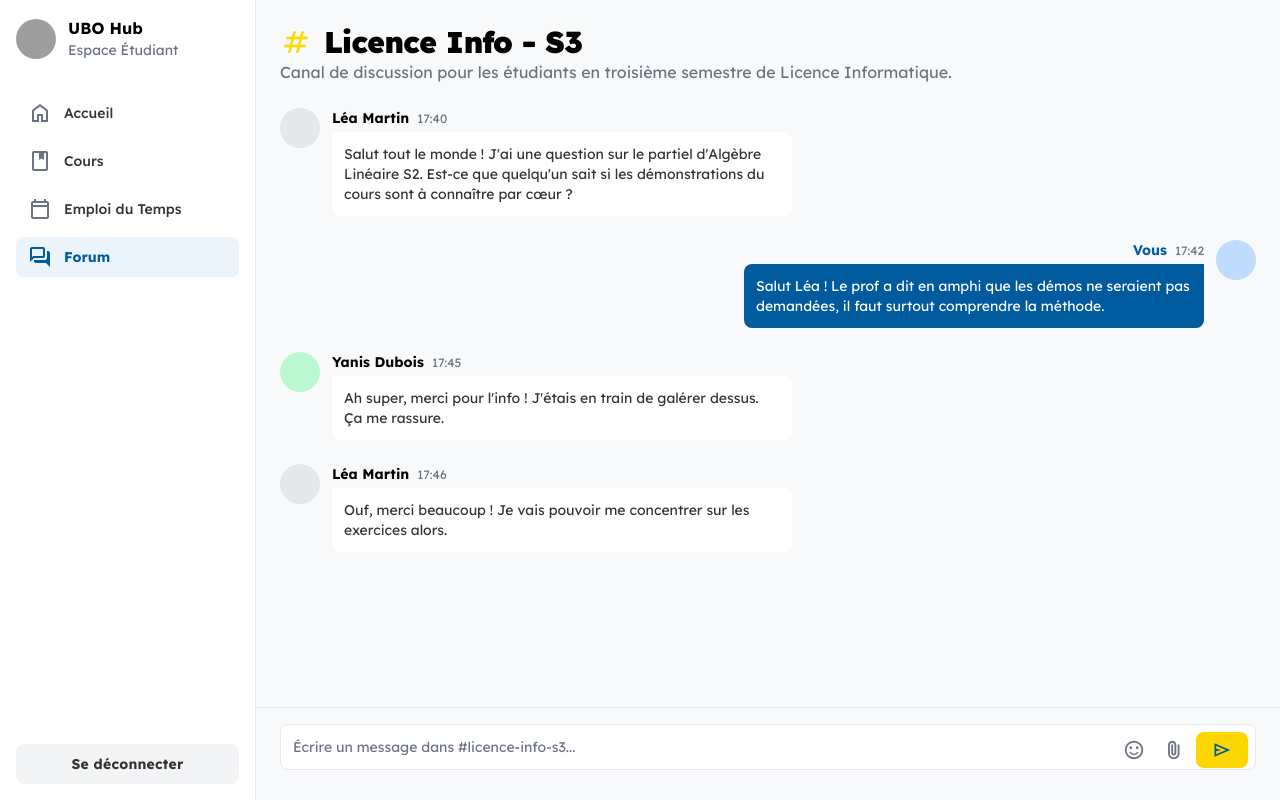
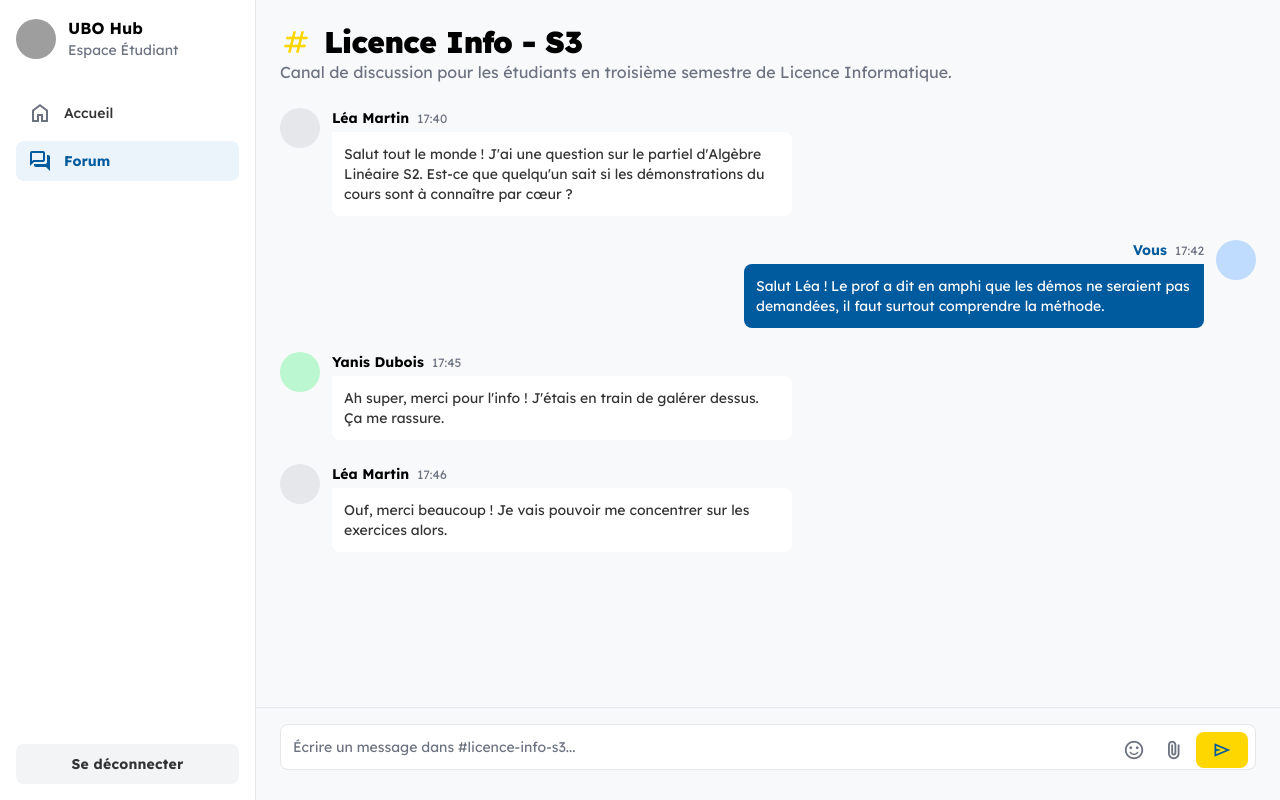
Before and after one commit to Lou-Simon/UBHome, a Django app: template templates/forum.html in a window 1280 px wide. Run offline with Django 4.2, Linux system fonts and the light colour scheme; the template is opened without the code that fills it, so the values that code supplies are empty; some libraries are stand-ins or nearby versions; grey boxes are pictures that could not be loaded.

Commit message:
correction forum

```diff
--- a/templates/forum.html
+++ b/templates/forum.html
@@ -60,14 +60,9 @@
 <span class="material-symbols-outlined text-subtle-light dark:text-subtle-dark">home</span>
 <p class="text-sm font-medium">Accueil</p>
 </a>
-<a class="flex items-center gap-3 px-3 py-2 rounded-lg hover:bg-active-light dark:hover:bg-active-dark/50" href="#">
-<span class="material-symbols-outlined text-subtle-light dark:text-subtle-dark">book</span>
-<p class="text-sm font-medium">Cours</p>
-</a>
-<a class="flex items-center gap-3 px-3 py-2 rounded-lg hover:bg-active-light dark:hover:bg-active-dark/50" href="{% url 'calendar' %}">
-<span class="material-symbols-outlined text-subtle-light dark:text-subtle-dark">calendar_today</span>
-<p class="text-sm font-medium">Emploi du Temps</p>
-</a>
+
+
+
 <a class="flex items-center gap-3 px-3 py-2 rounded-lg bg-active-light dark:bg-active-dark" href="{% url 'forum' %}">
 <span class="material-symbols-outlined text-primary dark:text-white">forum</span>
 <p class="text-primary dark:text-white text-sm font-bold">Forum</p>
```
Also changed, not shown: db.sqlite3.
